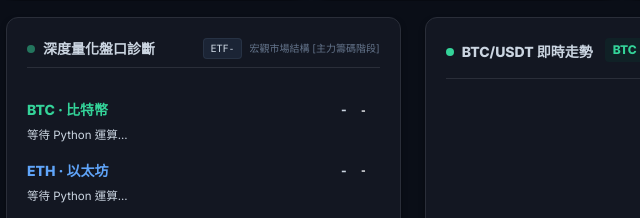
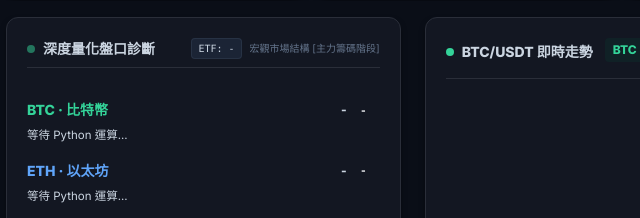
Before and after one commit to lyphardlu/BITLYPHA, a plain HTML site: page index.html in a window 1280 px wide. Shown: the part 287-505 px from the top of the page, 18-658 px from the left. Drawn offline with nearby package versions, Linux system fonts and the light colour scheme; a script that the page names is missing.

Commit message:
Update index.html

```diff
--- a/index.html
+++ b/index.html
@@ -172,7 +172,7 @@
                     </h3>
                     <div class="flex items-center gap-2">
                         <span id="btc-etf-flow-badge" class="text-[10px] font-mono px-1.5 py-0.5 rounded bg-slate-800/80 border border-slate-700/50 text-slate-300">
-                            ETF<span id="btc-etf-flow-val">-</span>
+                            ETF: <span id="btc-etf-flow-val">-</span>
                         </span>
                         <span class="text-[10px] text-slate-500 hidden sm:inline">宏觀市場結構 [主力籌碼階段]</span>
                     </div>
```
